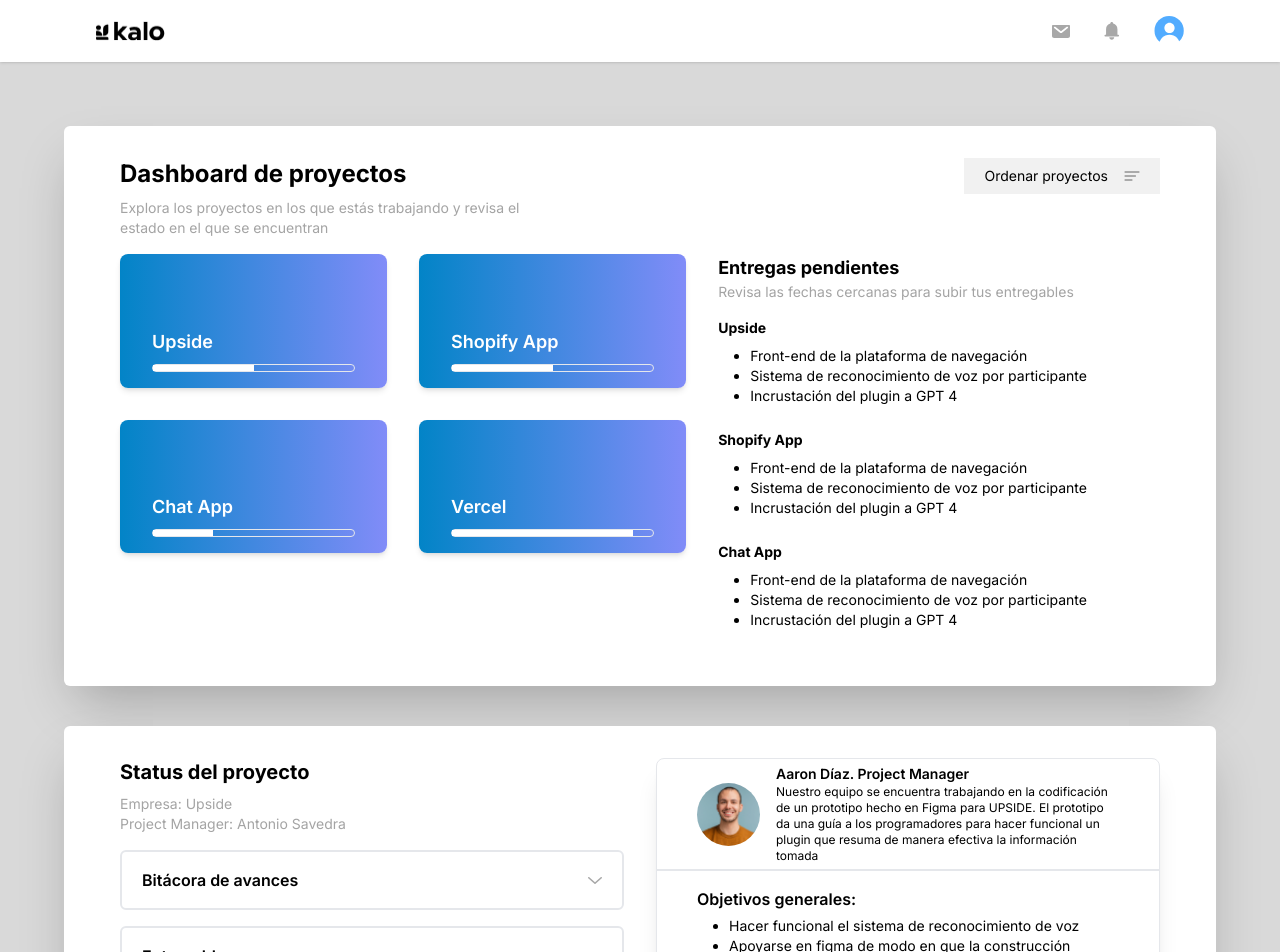
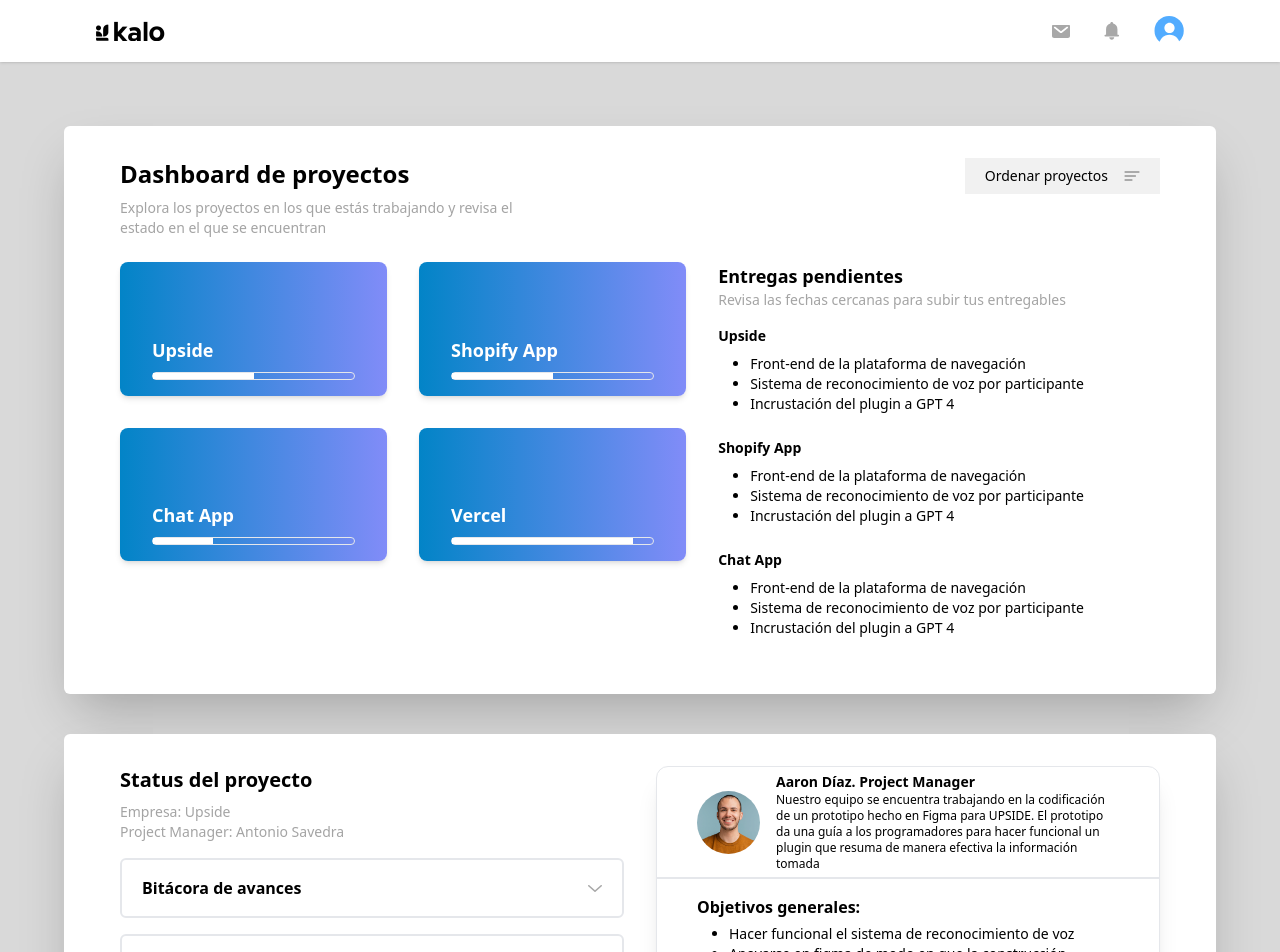
Before and after one commit to Kalo-co/kalo-ui, a Next.js app: page / in a window 1280 px wide. Shown: the top 952 px of the page. Built offline with nearby package versions, Linux system fonts and the light colour scheme.

Commit message:
best image quality

```diff
--- a/src/app/layout.tsx
+++ b/src/app/layout.tsx
@@ -16,7 +16,7 @@
 }) {
   return (
     <html lang="en">
-      <body className={inter.className}>
+      <body >
         <Navbar/>
         {children}
       </body>
--- a/src/app/page.tsx
+++ b/src/app/page.tsx
@@ -29,7 +29,7 @@
         </div>
       </div>
 
-      <div className="grid gap-4 max-h-[400px] overflow-y-auto">
+      <div className="grid gap-4 max-h-[400px] overflow-y-scroll">
         <div>
           <p className="text-lg font-bold">Entregas pendientes</p>
           <p className="text-[#A4A4A4] text-sm">Revisa las fechas cercanas para subir tus entregables</p>
@@ -55,7 +55,7 @@
 
   return (
     <main className="grid gap-10 items-center justify-between p-16 min-h-screen">
-      <div className='grid gap-4 px-14 py-8 bg-white rounded-md max-h shadow-2xl'>
+      <div className='grid gap-6 px-14 py-8 bg-white rounded-md max-h shadow-2xl'>
         <Header />
         <ProjectsList />
       </div>
@@ -78,7 +78,7 @@
           </div>
         </div>
 
-        <div className="grid justify-center border rounded-lg shadow-xl">
+        <div className="grid justify-center border rounded-xl shadow-xl">
           <div className="flex items-center px-10 border-b-2  gap-4">
             <img className="rounded-full object-cover w-[63px] h-[63px]" src="/images/project-manager.png" />
             <div>
```
Also changed, not shown: public/images/logo.png, public/images/project-manager.png.
